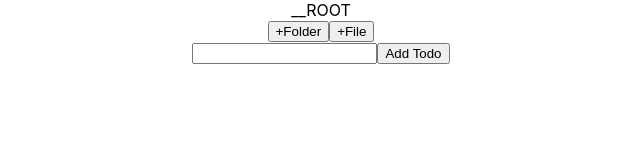
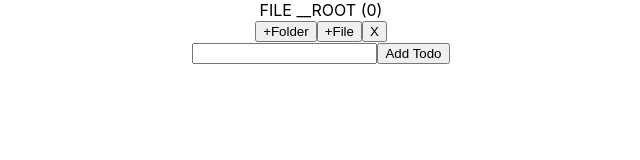
Before and after one commit to PlasmaIntec/fridge, a React (Create React App) app: page / in a window 1280 px wide. Shown: the top 160 px of the page, without its empty margins (319-959 px from the left). Built offline with nearby package versions, Linux system fonts and the light colour scheme.

Commit message:
Implement delete folder functionality using DFS

```diff
--- /dev/null
+++ b/src/actions/deleteFile.js
@@ -0,0 +1,4 @@
+export const deleteFile = (fileId) => ({
+    type: 'DELETE_FILE',
+    fileId
+})
--- /dev/null
+++ b/src/actions/deleteFolder.js
@@ -0,0 +1,4 @@
+export const deleteFolder = (folderId) => ({
+    type: 'DELETE_FOLDER',
+    folderId
+})
--- a/src/components/File.js
+++ b/src/components/File.js
@@ -8,7 +8,7 @@ export default class File extends Component {
 
     renameFileHandler() {
         const { file, handleRenameFile } = this.props;
-        const newName = window.prompt('CHOOSE NEW NAME') || '';
+        const newName = window.prompt('RENAME FILE') || '';
         if (!newName.trim()) {
             return;
         }
--- a/src/components/Folder.js
+++ b/src/components/Folder.js
@@ -10,31 +10,37 @@ export default class Folder extends Component {
         };
         this.renameFolderHandler = this.renameFolderHandler.bind(this);
         this.addFolderHandler = this.addFolderHandler.bind(this);
+        this.deleteFolderHandler = this.deleteFolderHandler.bind(this);
         this.addFileHandler = this.addFileHandler.bind(this);
         this.toggleShowContents = this.toggleShowContents.bind(this);
     }
 
+    addFolderHandler() {
+        const { folder, handleAddFolder } = this.props;
+        const newName = window.prompt('ADD FOLDER') || '';
+        if (!newName.trim()) {
+            return;
+        }
+        handleAddFolder(folder.id, newName);
+    }
+
     renameFolderHandler(e) {
         const { folder, handleRenameFolder } = this.props;
-        const newName = window.prompt('CHOOSE NEW NAME') || '';
+        const newName = window.prompt('RENAME FOLDER') || '';
         if (!newName.trim()) {
             return;
         }
         handleRenameFolder(folder.id, newName);
     }
 
-    addFolderHandler() {
-        const { folder, handleAddFolder } = this.props;
-        const newName = window.prompt('CHOOSE NEW NAME') || '';
-        if (!newName.trim()) {
-            return;
-        }
-        handleAddFolder(folder.id, newName);
+    deleteFolderHandler() {
+        const { folder, handleDeleteFolder } = this.props;
+        handleDeleteFolder(folder.id);
     }
 
     addFileHandler() {
         const { folder, handleAddFile } = this.props;
-        const newName = window.prompt('CHOOSE NEW NAME') || '';
+        const newName = window.prompt('ADD FILE') || '';
         if (!newName.trim()) {
             return;
         }
@@ -51,10 +57,11 @@ export default class Folder extends Component {
         return (
             <div>
                 <div onClick={this.toggleShowContents} onDoubleClick={this.renameFolderHandler}>
-                    {folder.name}
+                    {`FILE ${folder.name} (${folder.id})`}
                 </div>
                 <button onClick={this.addFolderHandler}>+Folder</button>
                 <button onClick={this.addFileHandler}>+File</button>
+                <button onClick={this.deleteFolderHandler}>X</button>
                 {
                     showContents && folder && folder.folders.map(id => (
                         <ConnectedFolder key={id} id={id} />
--- a/src/containers/Folder.js
+++ b/src/containers/Folder.js
@@ -1,22 +1,50 @@
 import { connect } from 'react-redux'
 import { renameFolder } from '../actions/renameFolder'
 import { addFolder } from '../actions/addFolder'
+import { deleteFolder } from '../actions/deleteFolder'
 import { addFile } from '../actions/addFile'
-import { getFolder, getFiles } from '../selectors'
+import { deleteFile } from '../actions/deleteFile'
+import {
+    getFolder,
+    getFiles,
+    getDescendantFiles,
+    getDescendantFolders,
+    getParentFolder
+} from '../selectors'
 
 import Folder from '../components/Folder.js'
 
 const mapStateToProps = (state, ownProps) => ({
     folder: getFolder(state, +ownProps.id),
-    files: getFiles(state, +ownProps.id)
+    files: getFiles(state, +ownProps.id),
+    descendantFolders: getDescendantFolders(state, +ownProps.id),
+    descendantFiles: getDescendantFiles(state, +ownProps.id),
+    parent: getParentFolder(state, +ownProps.id)
 })
 
 const mapDispatchToProps = (dispatch) => ({
     handleAddFile: (folderId, fileName) => dispatch(addFile(folderId, fileName)),
     handleAddFolder: (folderId, fileName) => dispatch(addFolder(folderId, fileName)),
+    deleteFolder: (folderId) => dispatch(deleteFolder(folderId)),
+    deleteFile: (fileId) => dispatch(deleteFile(fileId)),
     handleRenameFolder: (oldFolderId, newFolderName) => dispatch(renameFolder(oldFolderId, newFolderName))
 })
 
-const ConnectedFolder = connect(mapStateToProps, mapDispatchToProps)(Folder)
+const mergeProps = (stateProps, dispatchProps) => ({
+    ...stateProps,
+    ...dispatchProps,
+    handleDeleteFolder: (folderId) => {
+        console.log(stateProps)
+        stateProps.descendantFiles.forEach(id => {
+            dispatchProps.deleteFile(id);
+        })
+        stateProps.descendantFolders.reduceRight((acc, id) => { // iterates right to left
+            dispatchProps.deleteFolder(id);
+        }, 0) // need initial value in case of empty array
+        dispatchProps.deleteFolder(folderId);
+    }
+})
+
+const ConnectedFolder = connect(mapStateToProps, mapDispatchToProps, mergeProps)(Folder)
 
 export default ConnectedFolder
--- a/src/index.js
+++ b/src/index.js
@@ -14,33 +14,39 @@ const initialState = {
             id: 0,
             name: '__ROOT',
             folders: [1, 2],
-            files: []
+            files: [],
+            parent: null
         },
         1: {
             id: 1,
             name: 'Summer',
             folders: [],
-            files: [1, 2]
+            files: [1, 2],
+            parent: 0
         },
         2: {
             id: 2,
             name: 'Winter',
             folders: [],
-            files: [3]
+            files: [3],
+            parent: 0
         }
     },
     files: {
         1: {
             id: 1,
-            name: 'hot hot hot'
+            name: 'hot hot hot',
+            parent: 1
         },
         2: {
             id: 2,
-            name: 'shall i compare thee'
+            name: 'shall i compare thee',
+            parent: 1
         },
         3: {
             id: 3,
-            name: 'polar'
+            name: 'polar',
+            parent: 2
         }
     }
 }
--- a/src/reducers/index.js
+++ b/src/reducers/index.js
@@ -17,8 +17,19 @@ const folders = (state = {}, action) => {
                     id: folderCount,
                     name: action.folderName,
                     folders: [],
-                    files: []
+                    files: [],
+                    parent: action.parentFolderId
                 }
+            };
+        case 'DELETE_FOLDER':
+            var tempState = { ...state };
+            var deleteFolder = tempState[action.folderId];
+            var parentFolder = state[deleteFolder.parent];
+            var deleteIndex = parentFolder.folders.indexOf(action.folderId);
+            parentFolder.folders.splice(deleteIndex, 1);
+            delete tempState[action.folderId];
+            return {
+                ...tempState
             };
         case 'RENAME_FOLDER':
             return {
@@ -44,7 +55,7 @@ const folders = (state = {}, action) => {
     }
 }
 
-const files = (state = [], action) => {
+const files = (state = {}, action) => {
     switch (action.type) {
         case 'ADD_FILE':
             return {
@@ -53,6 +64,12 @@ const files = (state = [], action) => {
                     id: fileCount,
                     name: action.fileName
                 }
+            };
+        case 'DELETE_FILE':
+            var tempState = { ...state };
+            delete tempState[action.fileId];
+            return {
+                ...tempState
             };
         case 'RENAME_FILE':
             return {
@@ -67,10 +84,11 @@ const files = (state = [], action) => {
     }
 }
 
-export default (state = {}, action) => {
+export default (state = {}, action) => { // TODO: HANDLE DANGLING FILES AFTER DELETE_FILE
     switch (action.type) {
         case 'ADD_FOLDER':
             folderCount++;
+        case 'DELETE_FOLDER':
         case 'RENAME_FOLDER':
             return {
                 ...state,
@@ -83,6 +101,7 @@ export default (state = {}, action) => {
                 folders: folders(state.folders, action),
                 files: files(state.files, action)
             };
+        case 'DELETE_FILE':
         case 'RENAME_FILE':
             return {
                 ...state,
--- a/src/selectors/index.js
+++ b/src/selectors/index.js
@@ -5,6 +5,17 @@ const getFolder = (state, id) => {
 const getSubFolders = (state, id) => {
     const subFoldersArray = state.folders[id].folders
     return subFoldersArray.map(id => state.folders[id])
+}
+
+const getDescendantFolders = (state, id) => {
+    return state.folders[id].folders.reduce((acc, childId) => (
+        [ ...acc, childId, ...getDescendantFolders(state, childId) ]
+    ), [])
+}
+
+const getParentFolder = (state, id) => {
+    const folder = state.folders[id]
+    return state.folders[folder.parent]
 }
 
 const getFiles = (state, id) => {
@@ -15,9 +26,18 @@ const getFile = (state, id) => {
     return state.files[id]
 }
 
+const getDescendantFiles = (state, id) => {
+    return state.folders[id].folders.reduce((acc, childId) => (
+        [ ...acc, ...getDescendantFiles(state, childId) ]
+    ), []).concat(state.folders[id].files)
+}
+
 export {
     getFolder,
     getSubFolders,
+    getDescendantFolders,
+    getParentFolder,
     getFiles,
-    getFile
+    getFile,
+    getDescendantFiles
 }
```
